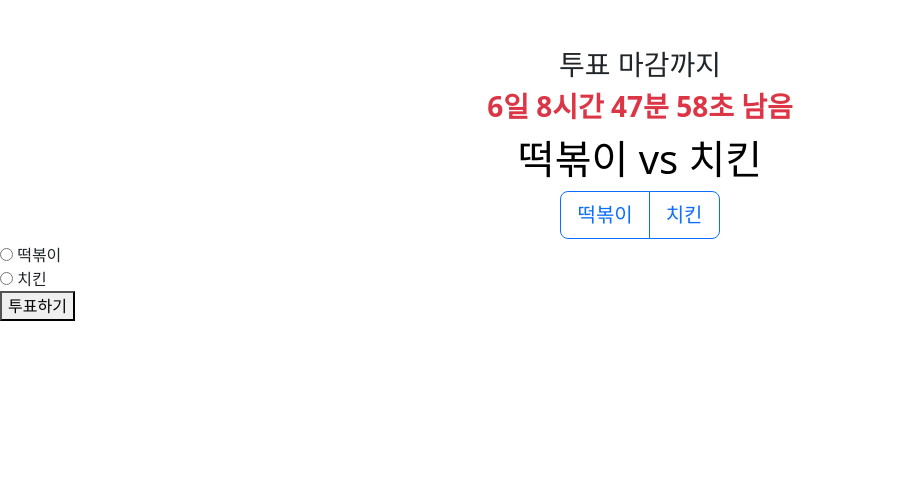
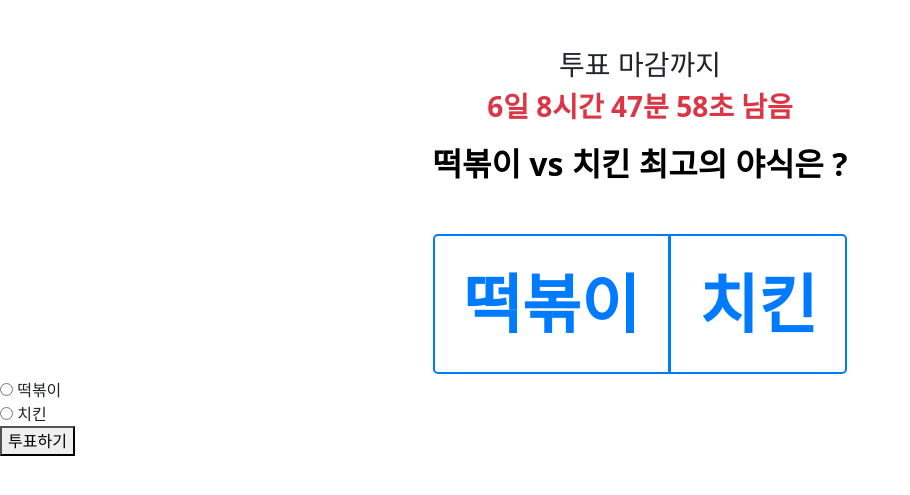
Before and after one commit to 10502R/PBL3, a Flask app: page / in a window 1280 px wide. Shown: the part 56-551 px from the top of the page, without its empty margins (0-910 px from the left). Run offline with Flask 3, Linux system fonts and the light colour scheme; some libraries are stand-ins or nearby versions; some web fonts are replaced.

Commit message:
최종 정리 3

```diff
--- a/email/static/stylesheets/style.css
+++ /dev/null
@@ -1,30 +0,0 @@
-/* 가운데 정렬 */
-#wrapper {
-    max-width: 500px;
-    margin: 0 auto;
-}
-
-
-/* 이메일 입력하는 창 */
-#email {
-    width: 60%;
-    padding: 8px 12px;
-    border-radius: 4px;
-    border: 1px solid #eaeaea;
-}
-
-/* 로그인 버튼 */
-#login {
-    width: 20%;
-    padding: 8px 12px;
-    border-radius: 4px;
-    border: 1px solid #eaeaea;
-}
-
-/* 투표창으로 돌아가는 버튼 */
-#back {
-    width: 50%;
-    padding: 8px 12px;
-    border-radius: 4px;
-    border: 1px solid #eaeaea;
-}
--- /dev/null
+++ b/static/stylesheets/style.css
@@ -0,0 +1,99 @@
+/* 전체 화면 설정 */
+#home {
+    display: flex;
+    justify-content: center;
+    align-items: center;
+    background-color: white;
+}
+
+/* 제목 스타일 */
+h1 {
+    margin-top: 10px;
+    font-size: 2rem;
+    font-weight: bold;
+    color: black;
+    text-align: center;
+}
+
+/* 버튼 그룹 정렬 */
+.btn-group {
+    display: flex;
+    margin-top: 50px;
+}
+
+/* 라디오 버튼 숨기기 */
+.btn-check {
+    display: none;
+}
+
+/* 라벨 버튼 기본 스타일 */
+.btn {
+    font-size: 64px;
+    font-weight: bold;
+    border: 2px solid #007bff;
+    color: #007bff;
+    background-color: white;
+    border-radius: 5px;
+    cursor: pointer;
+    padding: 20px;
+    transition: all 0.3s ease;
+}
+
+/* 버튼 호버 효과 */
+.btn:hover {
+    background-color: #007bff;
+    color: white;
+}
+
+/* 선택된 버튼 스타일 */
+.btn-check:checked + .btn {
+    background-color: #007bff;
+    color: white;
+}
+
+/* 가운데 정렬 */
+#wrapper {
+    max-width: 500px;
+    margin: 0 auto;
+    text-align: center;
+}
+
+/* 이메일 입력하는 창 */
+#email {
+    width: 60%;
+    padding: 8px 12px;
+    border-radius: 4px;
+    border: 1px solid #eaeaea;
+}
+
+/* 로그인 버튼 */
+#login {
+    width: 20%;
+    padding: 8px 12px;
+    border-radius: 4px;
+    border: 1px solid #eaeaea;
+    background-color: #007bff;
+    color: white;
+    cursor: pointer;
+    transition: all 0.3s ease;
+}
+
+#login:hover {
+    background-color: #0056b3;
+}
+
+/* 투표창으로 돌아가는 버튼 */
+#back {
+    width: 50%;
+    padding: 8px 12px;
+    border-radius: 4px;
+    border: 1px solid #eaeaea;
+    background-color: #28a745;
+    color: white;
+    cursor: pointer;
+    transition: all 0.3s ease;
+}
+
+#back:hover {
+    background-color: #1e7e34;
+}
--- a/templates/index.html
+++ b/templates/index.html
@@ -7,7 +7,7 @@
       <link href="https://cdn.jsdelivr.net/npm/bootstrap@5.2.2/dist/css/bootstrap.min.css" rel="stylesheet"
           integrity="sha384-Zenh87qX5JnK2Jl0vWa8Ck2rdkQ2Bzep5IDxbcnCeuOxjzrPF/et3URy9Bv1WTRi" crossorigin="anonymous">
       <link rel="stylesheet" href="https://cdn.jsdelivr.net/npm/bootstrap-icons@1.9.1/font/bootstrap-icons.css">
-      <link rel="stylesheet" href="style.css">
+      <link rel="stylesheet" href="{{ url_for('static', filename='stylesheets/style.css') }}">
 
       <!--폰트-->
       <link rel="preconnect" href="https://fonts.googleapis.com">
@@ -83,7 +83,7 @@
 
     <div class="flex flex-col items-center bg-white min-h-screen">
       <h1 class="text-black text-3xl font-bold mt-16 mb-6">
-          떡볶이 vs 치킨
+          떡볶이 vs 치킨 최고의 야식은 ?
       </h1>
       <div class="btn-group w-auto" role="group" aria-label="group1">
         <input type="radio" class="btn-check" name="btnradio" id="btnradio1" autocomplete="off">
```
Also changed, not shown: backup/cookie/app.py (added, +49 -0 lines), backup/cookie/index.html (added, +24 -0 lines), backup/left_time/app.py (added, +14 -0 lines), cookie/app.py (deleted, +0 -49 lines), cookie/index.html (deleted, +0 -24 lines), left_time/app.py (deleted, +0 -14 lines), backup/assets/js/vote.js (renamed from assets/js/vote.js), backup/cookie/cookie.txt (renamed from cookie/cookie.txt), backup/email/app.py (renamed from email/app.py), backup/email/templates/vote_page.html (renamed from email/templates/vote_page.html), backup/result/app.py (renamed from result/app.py), backup/result/templates/index.html (renamed from result/templates/index.html), backup/result/templates/style.css (renamed from result/templates/style.css).
